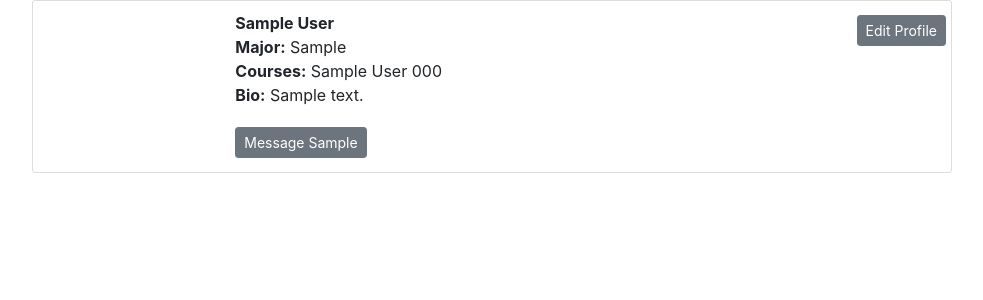
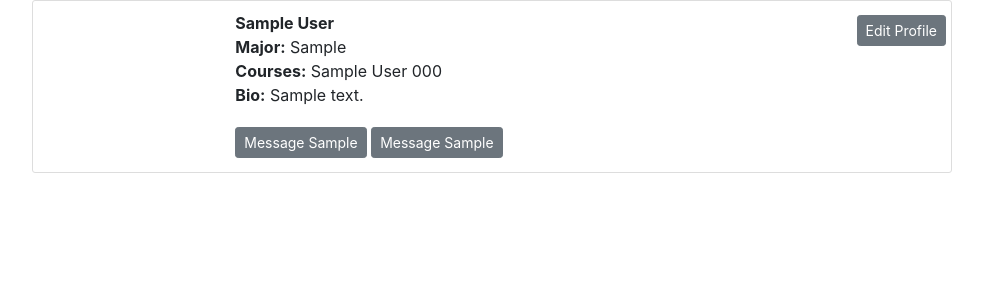
Before and after one commit to Nicholas-Lin/study-connect, a Django app: a page that uses users/templates/users/profile_detail.html in a window 1280 px wide. Shown: the part 104-404 px from the top of the page, without its empty margins (148-1131 px from the left). Run offline with Django 3.2, Linux system fonts and the light colour scheme; a user stored in the database is signed in; tables that the repository leaves empty hold one stand-in row (values such as "Sample post"); some libraries are stand-ins or nearby versions.

```diff
--- a/users/templates/users/profile_detail.html
+++ b/users/templates/users/profile_detail.html
@@ -16,6 +16,7 @@
             </div>
             <p><b>Bio:</b> {{object.bio}}</p>
             <a class="btn btn-secondary btn-sm mt-1 mb-1" href="{% url 'message' %}">Message {{ object.user.first_name }}</a>
+            <a class="btn btn-secondary btn-sm mt-1 mb-1" href="{% url 'message' %}">Message {{ object.user.first_name }}</a>
         </div>
         {% if object.user == user%}
         <div>
```
